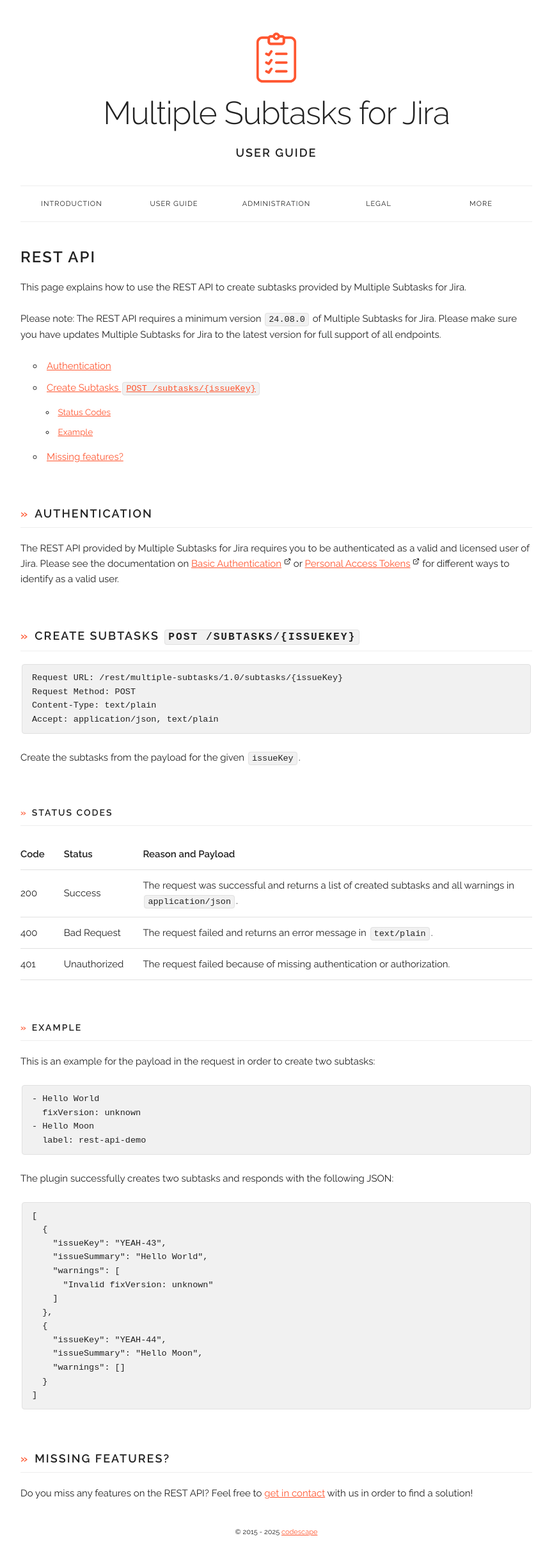
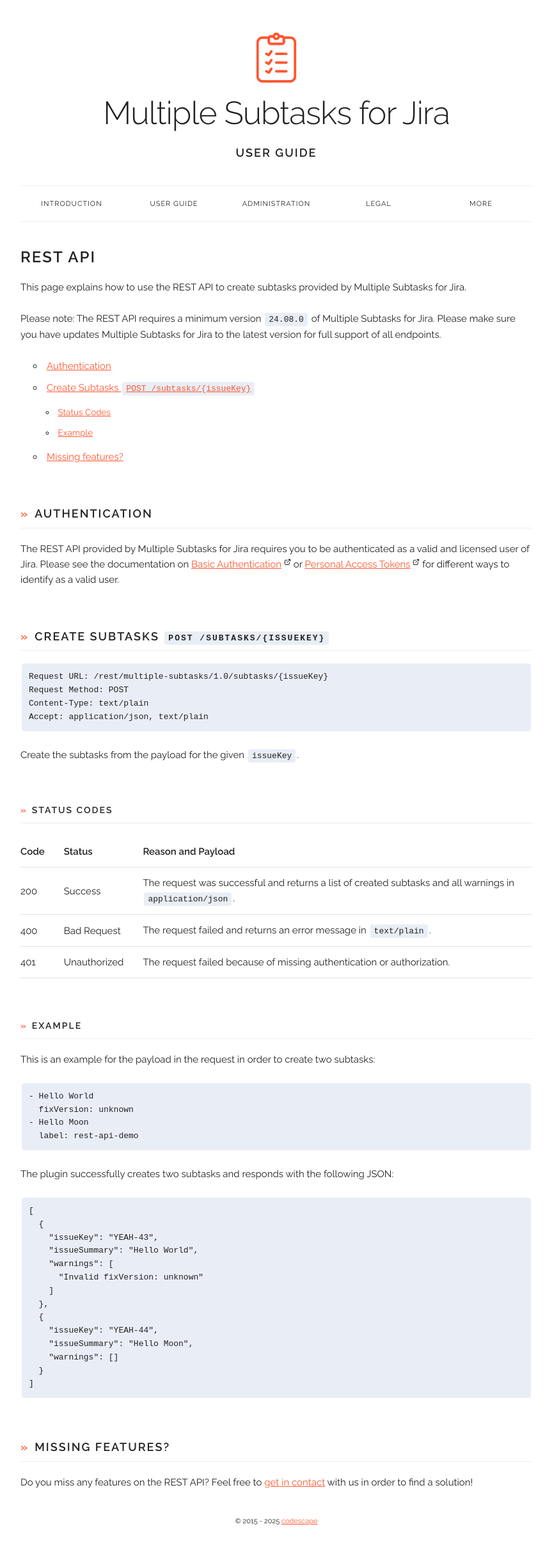
Before and after one commit to codescape/jira-multiple-subtasks, a Jekyll site: the page built from docs/rest-api.md, in a window 1280 px wide. Shown: the whole page at 64% size, without its empty margins (208-1071 px from the left). Built offline with Jekyll 4.4.1, drawn with Linux system fonts in a browser that asks for light colours; nearby versions of some CDN libraries.

Commit message:
docs: improve formatting of code examples

```diff
--- a/docs/css/custom.css
+++ b/docs/css/custom.css
@@ -31,7 +31,13 @@
     font-size: 1.0rem; }
 
 code {
+    font-size: 13px;
+    background: #e9eef6;
+    border: 1px solid #e9eef6;
     white-space: pre-wrap; }
+
+pre > code {
+    padding: 1rem; }
 
 .logo {
     max-height: 8rem;
```
Also changed, not shown: docs/changelog.md.
